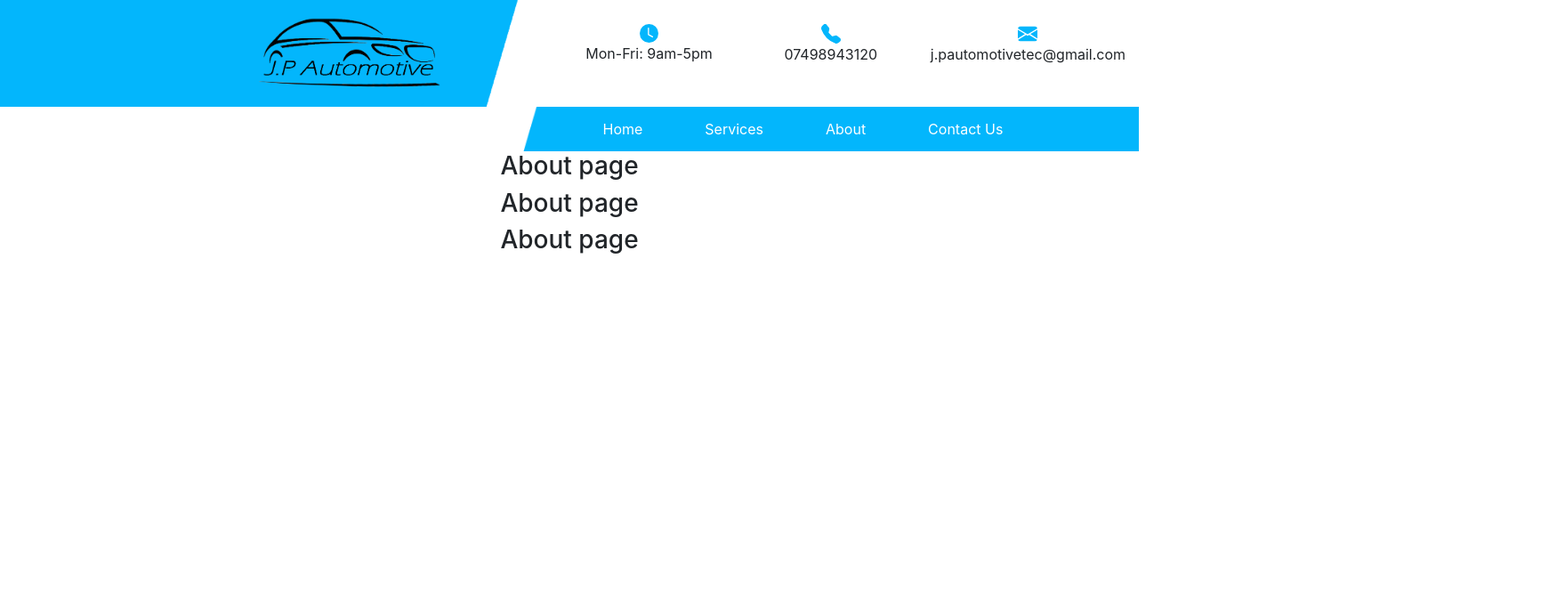
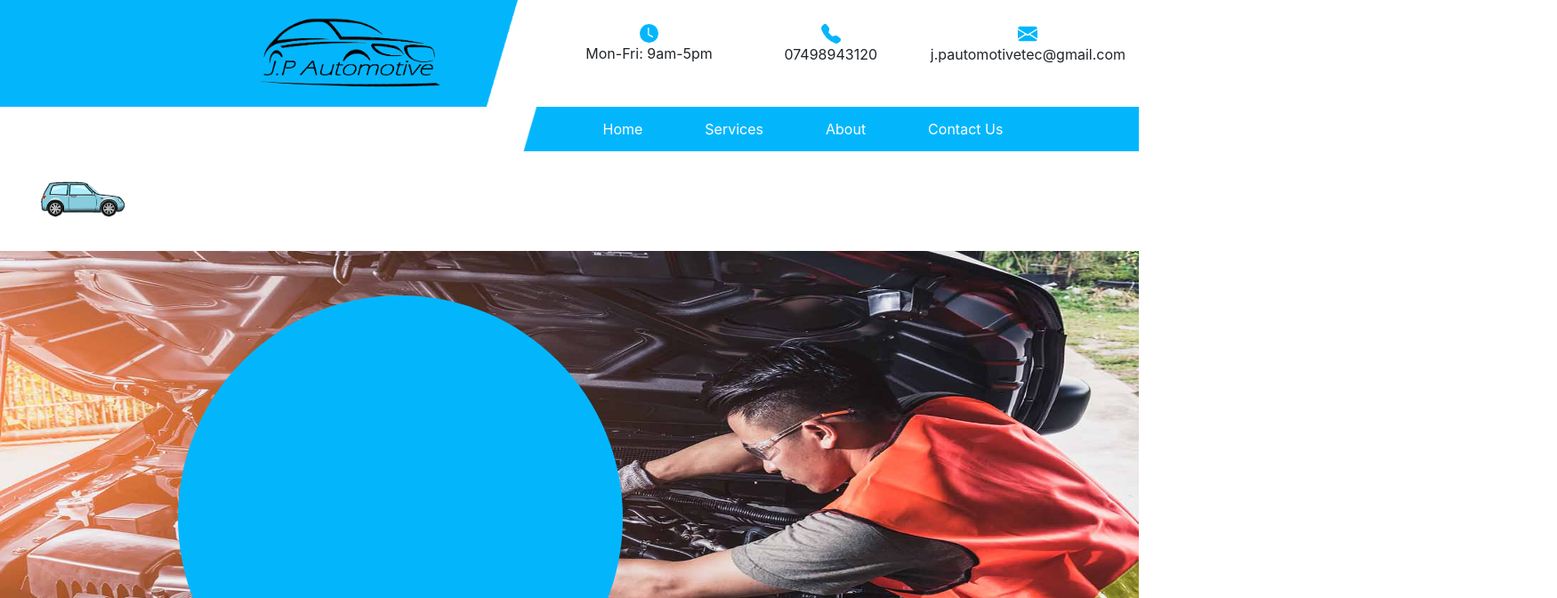
Before and after one commit to GiraffeKOOOO/jpautomotive, a React (Create React App) app: page /jpautomotive/about in a window 1280 px wide. Shown: the top 672 px of the page at 89% size, 1750 px wide, since content can reach past the window. Built offline with nearby package versions, Linux system fonts and the light colour scheme.

Commit message:
About Page - About Image Component
Created a component to hold two divs, one image and one circle.  Added car image for scroll animation (not completed)

```diff
--- /dev/null
+++ b/src/components/AboutImage.js
@@ -0,0 +1,26 @@
+// import react
+import React from 'react';
+// import necessary components
+
+// import styling
+import '../css/components/AboutImage.css';
+// import media
+
+function AboutImage(props) {
+    return (
+        <div id="about-image-container">
+            <img
+                className="place-holder"
+                src={props.image}
+                alt="place holder"
+            />
+
+            <div
+                className="info-circles"
+                id={props.position}
+            />
+        </div>
+    );
+}
+
+export default AboutImage;
--- /dev/null
+++ b/src/css/components/AboutImage.css
@@ -0,0 +1,25 @@
+.info-circles{
+    width: 500px;
+    height: 500px;
+    background: #03b6fc;
+    border-radius: 50%;
+    z-index: 1;
+    top: -550px;
+    left: 200px;
+    position: relative;
+    word-wrap: break-word;
+
+  }
+
+  .place-holder {
+    width: 100%;
+    height: 600px;
+  }
+
+  #about-image-container {
+    height: 600px;
+  }
+
+  #right {
+      left: 1250px;
+  }
--- /dev/null
+++ b/src/css/pages/AboutPage.css
@@ -0,0 +1,26 @@
+#row-car {
+ background-color: white;
+}
+
+#car-animation {
+  position: sticky;
+  position: -webkit-sticky;
+  top: 0;
+  z-index: 2;
+  width: 100%;
+}
+
+#car-image{
+  width: 150px;
+  float: left;
+}
+
+#who-col{
+  padding: 0px;
+}
+
+.image-spacer{
+  width: 100%;
+  height: 50px;
+  background-color: #03b6fc;
+}
--- a/src/pages/AboutPage.js
+++ b/src/pages/AboutPage.js
@@ -1,15 +1,64 @@
 // import react
 import React from 'react';
+import { Col, Container, Row } from 'react-bootstrap';
 // import necessary components
+import AboutImage from '../components/AboutImage';
+// import styling
+import '../css/pages/AboutPage.css';
 
-// import styling
+// import media
+import carCartoon from '../images/Car-Cartoon.png';
+import fillerImage1 from '../images/filler-image-who.jpg';
+import fillerImage2 from '../images/car-midair.jpg';
+import fillerImage3 from '../images/repair.jpg';
 
-export default function About() {
+function About() {
     return(
-        <div className="page-container">
-            <h3>About page</h3>
-            <h3>About page</h3>
-            <h3>About page</h3>
+        <div id="about-page-car">
+
+            <div id="car-animation">
+                <Container className="page-container" fluid>
+                    <Row id="row-car">
+                        <Col id='col-car'>
+                        <img
+                        id="car-image"
+                        src={carCartoon}
+                        alt="Cartoon Car"/>
+                        </Col>
+                    </Row>
+                </Container>
+            </div>
+
+            <Container className="page-main" fluid>
+            <Row id="who-row">
+                    <Col id="who-col">
+                        <AboutImage
+                            image={fillerImage1}
+                            position="left"
+                        />
+
+                        <div className="image-spacer"/>
+
+                        <AboutImage
+                            image={fillerImage2}
+                            position="right"
+                        />
+
+                        <div className="image-spacer"/>
+
+                        <AboutImage
+                            image={fillerImage3}
+                            position="left"
+                        />
+                    </Col>
+                </Row>
+            </Container>
+
         </div>
-    );
+    )
 }
+
+
+
+
+export default About;
```
Also changed, not shown: src/images/Car-Cartoon.png (added), src/images/filler-image-who.jpg (added).
